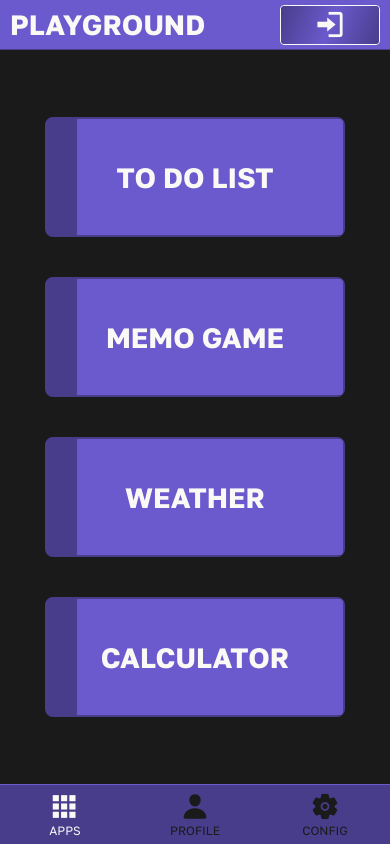
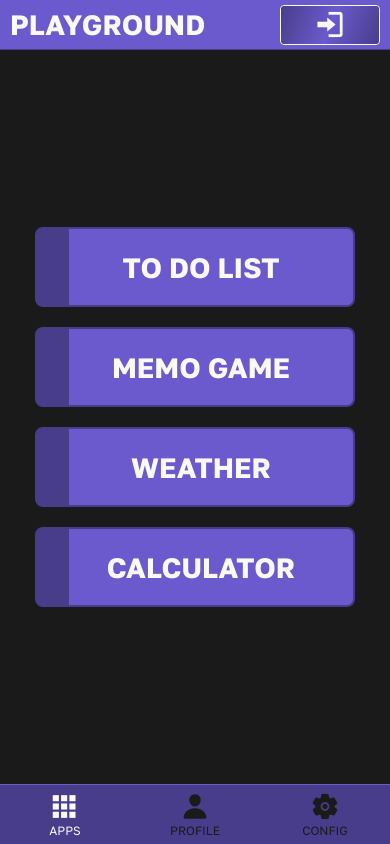
Before and after one commit to santio89/playground-react-native, a React Native app: screen /AppsHome in a window 390 px wide. Built offline with nearby package versions, Linux system fonts and the light colour scheme.

Commit message:
small fix

```diff
--- a/screens/MainMenu.jsx
+++ b/screens/MainMenu.jsx
@@ -44,53 +44,61 @@ const MainMenu = ({ navigation }) => {
         <>
             <Header navigation={navigation} />
             <ScrollView contentContainerStyle={[styles.menuWrapper, !darkMode && styles.backgroundWhite]}>
-                <View style={[styles.menuContainer, !darkMode && styles.backgroundWhite, { flexDirection: windowWidth > 800 ? 'row' : 'column' }]}>
+                <View style={[styles.menuContainer, !darkMode && styles.backgroundWhite, { flexDirection: windowWidth > 800 ? 'row' : 'column' }, { paddingVertical: 40 }]}>
                     <View style={{ flex: 1, width: '100%', justifyContent: windowWidth > 800 ? 'center' : 'flex-end', alignItems: windowWidth > 800 ? 'stretch' : 'center' }}>
-                        <TouchableOpacity style={[styles.menuOption, altColorTheme && styles.altMenuOption, { width: windowWidth > 800 ? 'auto' : (windowWidth > 320 ? 300 : '100%') }]} onPress={() => { navigation.navigate("ToDoList") }}>
+                        <View style={[styles.menuOptionWrapper, windowWidth < 800 ? { margin: 10 } : { margin: 20 }]}>
+                            <TouchableOpacity style={[styles.menuOption, altColorTheme && styles.altMenuOption, { width: windowWidth > 800 ? 'auto' : (windowWidth > 320 ? 320 : 280) }]} onPress={() => { navigation.navigate("ToDoList") }}>
                                 <LinearGradient
                                     colors={[altColorTheme ? Constants.colorSecondaryDark : Constants.colorPrimaryDark, altColorTheme ? Constants.colorSecondary : Constants.colorPrimary]}
-                                start={{ x: 0, y: 1 }}
-                                end={{ x: 0, y: 1 }}
+                                    start={{ x: 0, y: 0 }}
+                                    end={{ x: 1, y: 0 }}
                                     locations={[0.1, 0.1]}
-                                style={{ position: 'absolute', left: 0, right: 0, top: 0, bottom: 0, borderRadius: 4, zIndex: -1 }}
+                                    style={{ position: 'absolute', left: 0, right: 0, top: 0, bottom: 0, borderRadius: 4, borderTopEndRadius: 8, borderBottomEndRadius: 8, zIndex: -1 }}
                                 />
                                 <Text style={[styles.menuOptionText]}>{text.toDoList}</Text>
                             </TouchableOpacity>
-                        <TouchableOpacity style={[styles.menuOption, altColorTheme && styles.altMenuOption, { width: windowWidth > 800 ? 'auto' : (windowWidth > 320 ? 300 : '100%') }]} onPress={() => { navigation.navigate("MemoGame") }}>
+                        </View>
+                        <View style={[styles.menuOptionWrapper, windowWidth < 800 ? { margin: 10 } : { margin: 20 }]}>
+                            <TouchableOpacity style={[styles.menuOption, altColorTheme && styles.altMenuOption, { width: windowWidth > 800 ? 'auto' : (windowWidth > 320 ? 320 : 280) }]} onPress={() => { navigation.navigate("MemoGame") }}>
                                 <LinearGradient
                                     colors={[altColorTheme ? Constants.colorSecondaryDark : Constants.colorPrimaryDark, altColorTheme ? Constants.colorSecondary : Constants.colorPrimary]}
-                                start={{ x: 0, y: 1 }}
-                                end={{ x: 0, y: 1 }}
+                                    start={{ x: 0, y: 0 }}
+                                    end={{ x: 1, y: 0 }}
                                     locations={[0.1, 0.1]}
-                                style={{ position: 'absolute', left: 0, right: 0, top: 0, bottom: 0, borderRadius: 4, zIndex: -1 }}
+                                    style={{ position: 'absolute', left: 0, right: 0, top: 0, bottom: 0, borderRadius: 4, borderTopEndRadius: 8, borderBottomEndRadius: 8, zIndex: -1 }}
                                 />
                                 <Text style={[styles.menuOptionText]}>{text.memoGame}</Text>
                             </TouchableOpacity>
                         </View>
-                    <View style={{ flex: 1, width: '100%', justifyContent: windowWidth > 800 ? 'center' : 'flex-start', alignItems: windowWidth > 800 ? 'stretch' : 'center' }}>
-                        <TouchableOpacity style={[styles.menuOption, altColorTheme && styles.altMenuOption, { width: windowWidth > 800 ? 'auto' : (windowWidth > 320 ? 300 : '100%') }]} onPress={() => { navigation.navigate("Weather") }}>
+                    </View>
+                    <View style={{ flex: 1, width: 300, justifyContent: windowWidth > 800 ? 'center' : 'flex-start', alignItems: windowWidth > 800 ? 'stretch' : 'center' }}>
+                        <View style={[styles.menuOptionWrapper, windowWidth < 800 ? { margin: 10 } : { margin: 20 }]}>
+                            <TouchableOpacity style={[styles.menuOption, altColorTheme && styles.altMenuOption, { width: windowWidth > 800 ? 'auto' : (windowWidth > 320 ? 320 : 280) }]} onPress={() => { navigation.navigate("Weather") }}>
                                 <LinearGradient
                                     colors={[altColorTheme ? Constants.colorSecondaryDark : Constants.colorPrimaryDark, altColorTheme ? Constants.colorSecondary : Constants.colorPrimary]}
-                                start={{ x: 0, y: 1 }}
-                                end={{ x: 0, y: 1 }}
+                                    start={{ x: 0, y: 0 }}
+                                    end={{ x: 1, y: 0 }}
                                     locations={[0.1, 0.1]}
-                                style={{ position: 'absolute', left: 0, right: 0, top: 0, bottom: 0, borderRadius: 4, zIndex: -1 }}
+                                    style={{ position: 'absolute', left: 0, right: 0, top: 0, bottom: 0, borderRadius: 4, borderTopEndRadius: 8, borderBottomEndRadius: 8, zIndex: -1 }}
                                 />
                                 <Text style={[styles.menuOptionText]}>{text.weather}</Text>
                             </TouchableOpacity>
-                        <TouchableOpacity style={[styles.menuOption, altColorTheme && styles.altMenuOption, { width: windowWidth > 800 ? 'auto' : (windowWidth > 320 ? 300 : '100%') }]} onPress={() => { navigation.navigate("Calculator") }}>
+                        </View>
+                        <View style={[styles.menuOptionWrapper, windowWidth < 800 ? { margin: 10 } : { margin: 20 }]}>
+                            <TouchableOpacity style={[styles.menuOption, altColorTheme && styles.altMenuOption, { width: windowWidth > 800 ? 'auto' : (windowWidth > 320 ? 320 : 280) }]} onPress={() => { navigation.navigate("Calculator") }}>
                                 <LinearGradient
                                     colors={[altColorTheme ? Constants.colorSecondaryDark : Constants.colorPrimaryDark, altColorTheme ? Constants.colorSecondary : Constants.colorPrimary]}
-                                start={{ x: 0, y: 1 }}
-                                end={{ x: 0, y: 1 }}
+                                    start={{ x: 0, y: 0 }}
+                                    end={{ x: 1, y: 0 }}
                                     locations={[0.1, 0.1]}
-                                style={{ position: 'absolute', left: 0, right: 0, top: 0, bottom: 0, borderRadius: 4, zIndex: -1 }}
+                                    style={{ position: 'absolute', left: 0, right: 0, top: 0, bottom: 0, borderRadius: 4, borderTopEndRadius: 8, borderBottomEndRadius: 8, zIndex: -1 }}
                                 />
                                 <Text style={[styles.menuOptionText]}>{text.calculator}</Text>
                             </TouchableOpacity>
                         </View>
                     </View>
-            </ScrollView>
+                </View>
+            </ScrollView >
         </>
     )
 }
@@ -115,21 +123,29 @@ const styles = StyleSheet.create({
         flex: 1,
         backgroundColor: Constants.colorDark,
     },
+    menuOptionWrapper: {
+        flexGrow: 1,
+        maxHeight: 80,
+        minHeight: 80,
+        height: 80
+    },
     menuOption: {
         padding: 20,
+        paddingLeft: '10%',
         borderRadius: 8,
         borderWidth: 2,
         borderColor: Constants.colorPrimaryDark,
         backgroundColor: Constants.colorPrimary,
-        margin: 20,
         flex: 1,
         display: 'flex',
+        flexDirection: 'row',
         justifyContent: 'center',
         alignItems: 'center',
         textAlign: 'center',
         maxWidth: 400,
-        maxHeight: 120,
-        height: 110,
+        height: 80,
+        minHeight: 80,
+        maxHeight: 80,
     },
     menuOptionText: {
         fontSize: Constants.fontLg,
```
Lines whose indentation alone changed are shown as unchanged.
